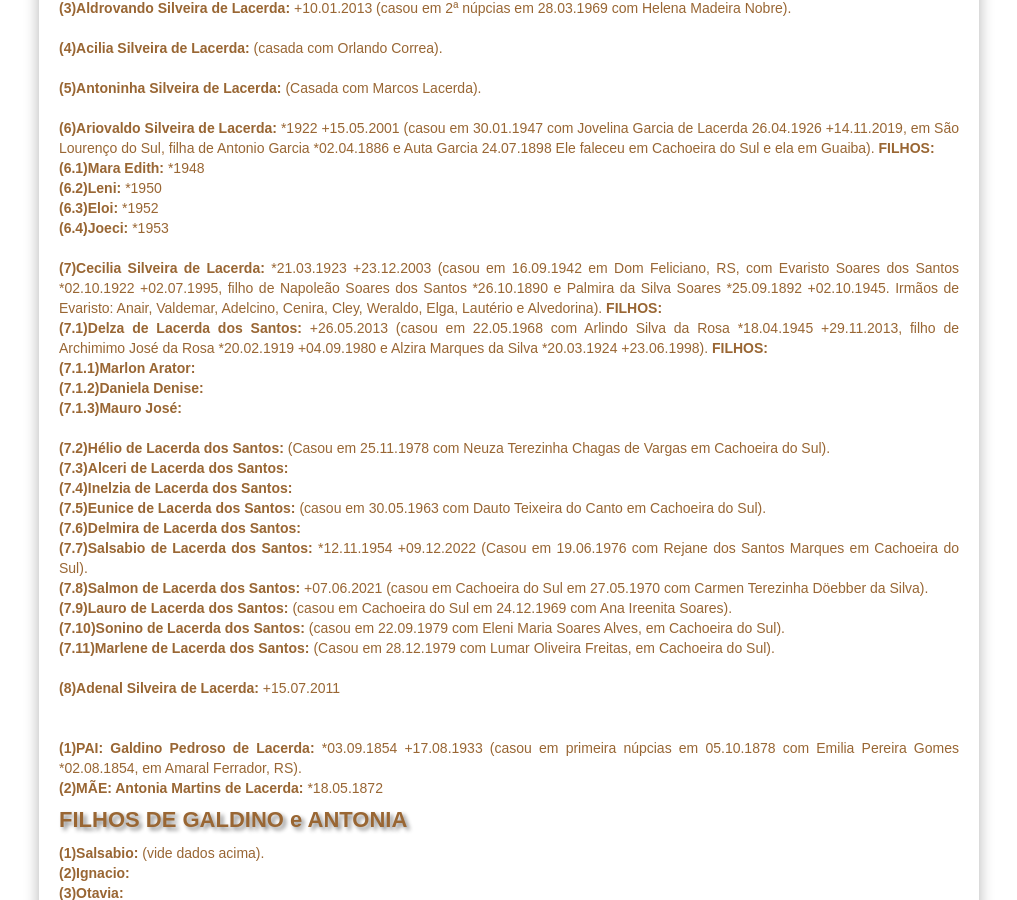
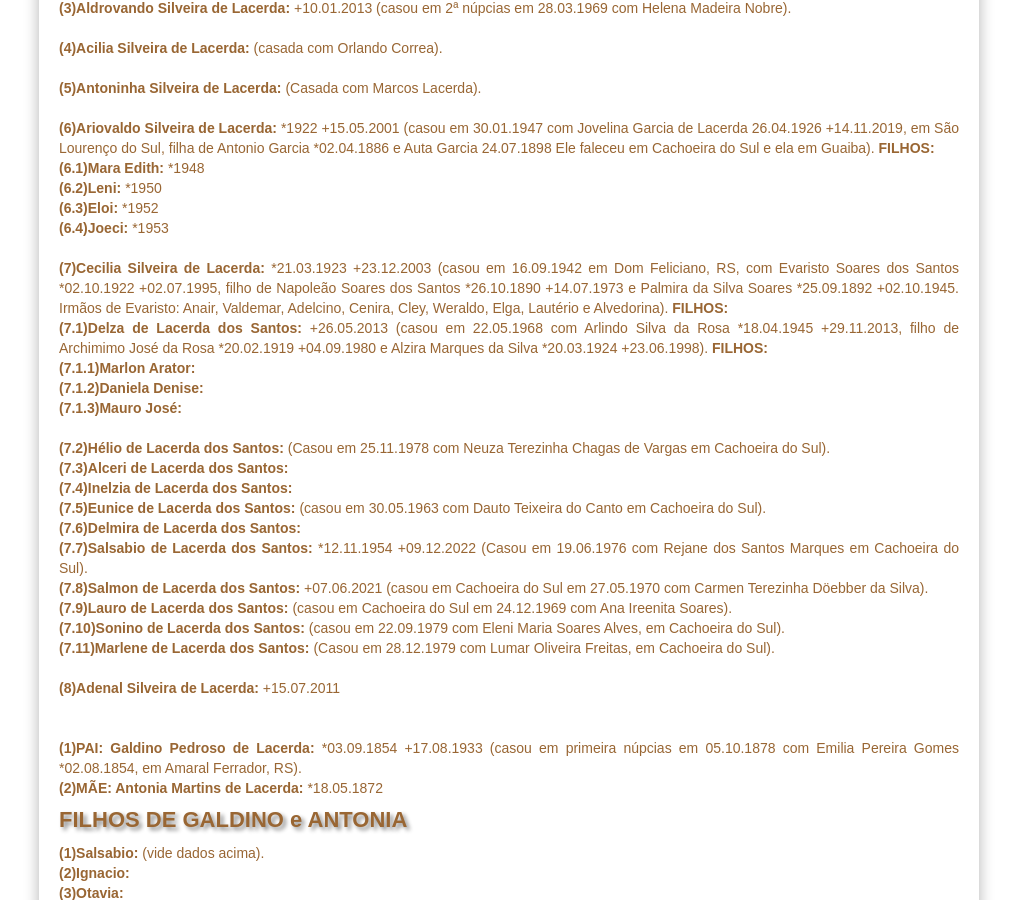
Before and after one commit to claudiovargas1955/claudiovargas1955.github.io, a Jekyll site: the page built from _pages/familia-lacerda-salsabio.html, in a window 1280 px wide and 900 px high, scrolled down 736 px. Shown: the whole window, without its empty margins (131-1148 px from the left). Built offline with Jekyll 4.4.1, drawn with Linux system fonts in a browser that asks for light colours; some web fonts are replaced.

Commit message:
Update familia-lacerda-salsabio.html

```diff
--- a/_pages/familia-lacerda-salsabio.html
+++ b/_pages/familia-lacerda-salsabio.html
@@ -118,8 +118,8 @@
   <b>(6.4)Joeci: </b>*1953<br><br>
 
   <b>(7)Cecilia Silveira de Lacerda: </b>*21.03.1923 +23.12.2003 (casou em 16.09.1942 em Dom Feliciano, RS, com Evaristo Soares dos Santos *02.10.1922 +02.07.1995, filho
-  de Napoleão Soares dos Santos *26.10.1890 e Palmira da Silva Soares *25.09.1892 +02.10.1945. Irmãos de Evaristo: Anair, Valdemar, Adelcino, Cenira, Cley, Weraldo, Elga, Lautério
-  e Alvedorina).
+  de Napoleão Soares dos Santos *26.10.1890 +14.07.1973 e Palmira da Silva Soares *25.09.1892 +02.10.1945. Irmãos de Evaristo: Anair, Valdemar, Adelcino, Cenira, Cley, Weraldo,
+  Elga, Lautério e Alvedorina).
   <b>FILHOS:</b><br>
       <b>(7.1)Delza de Lacerda dos Santos: </b>+26.05.2013 (casou em 22.05.1968 com Arlindo Silva da Rosa *18.04.1945 +29.11.2013, filho de Archimimo José da Rosa *20.02.1919
       +04.09.1980 e Alzira Marques da Silva *20.03.1924 +23.06.1998). <b>FILHOS: </b><br>
```
